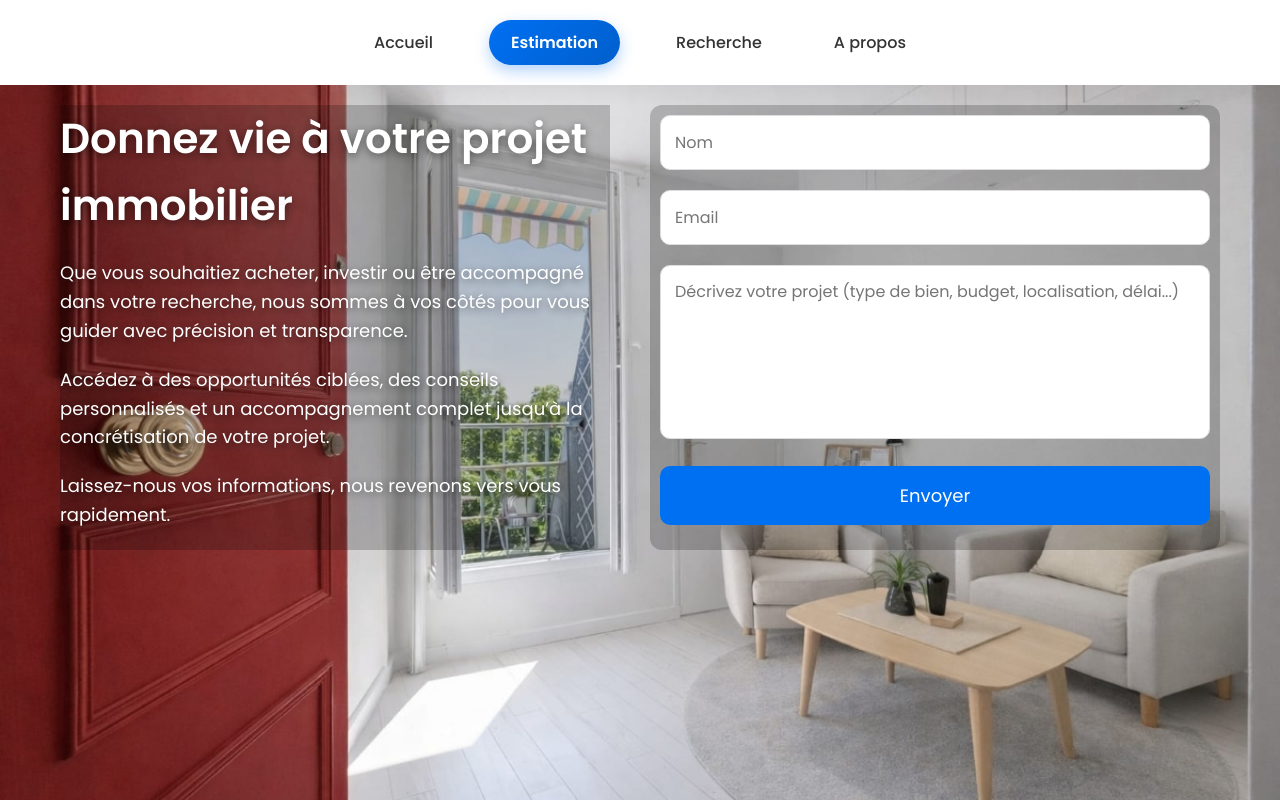
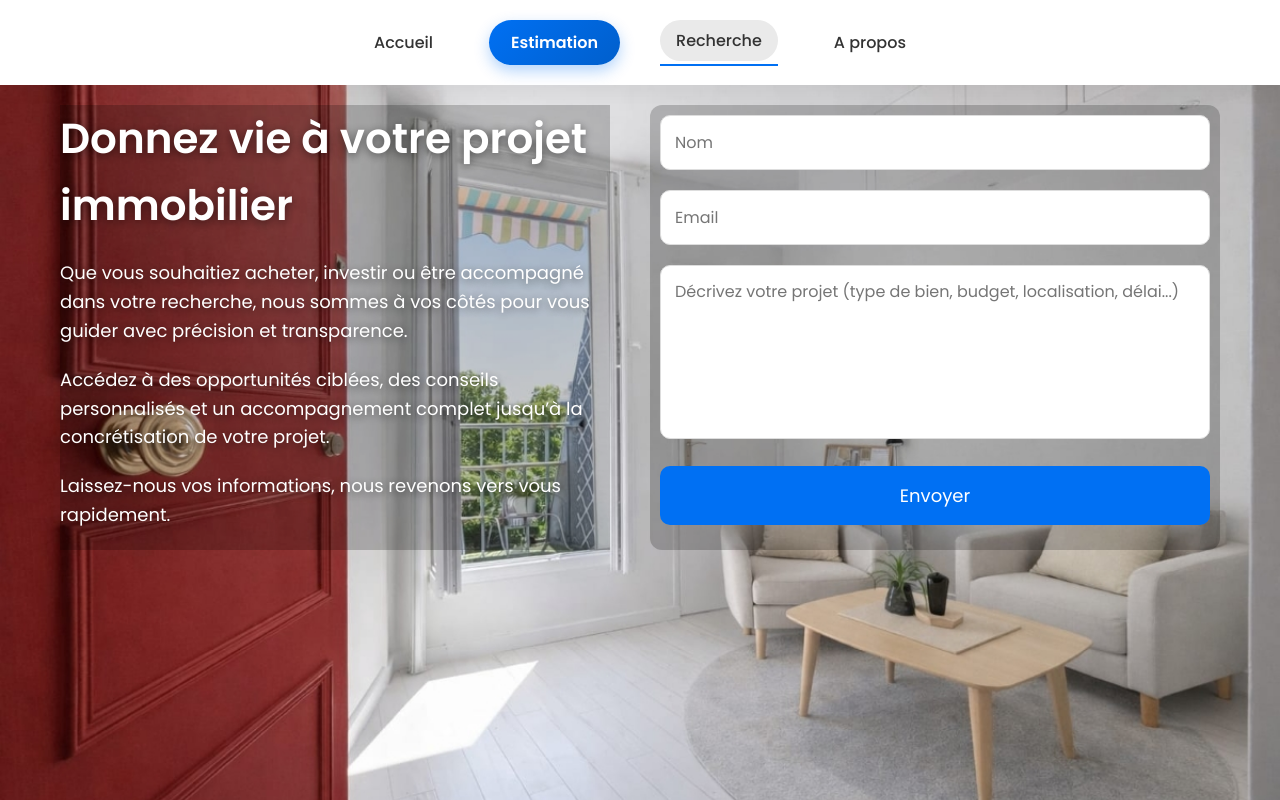
Before and after one commit to Juju-kpi/estimation_immo, a Next.js app: page /contact in a window 1280 px wide. Built offline with nearby package versions, Linux system fonts and the light colour scheme.

Commit message:
Update globals.css

```diff
--- a/app/globals.css
+++ b/app/globals.css
@@ -120,6 +120,22 @@ body {
   transition: all 0.3s ease;
 }
 
+/* LIEN ACTIF = HOVER PERMANENT */
+.nav-link.active {
+  background: #eaeaea;
+  transform: translateY(-2px);
+}
+
+/* underline active */
+.nav-link.active::after {
+  width: 100%;
+}
+
+/* CTA actif (optionnel) */
+.nav-cta.active-cta {
+  box-shadow: 0 8px 20px rgba(0, 112, 243, 0.5);
+  transform: translateY(-2px);
+}
 
 
 /* GLOBAL */
```
